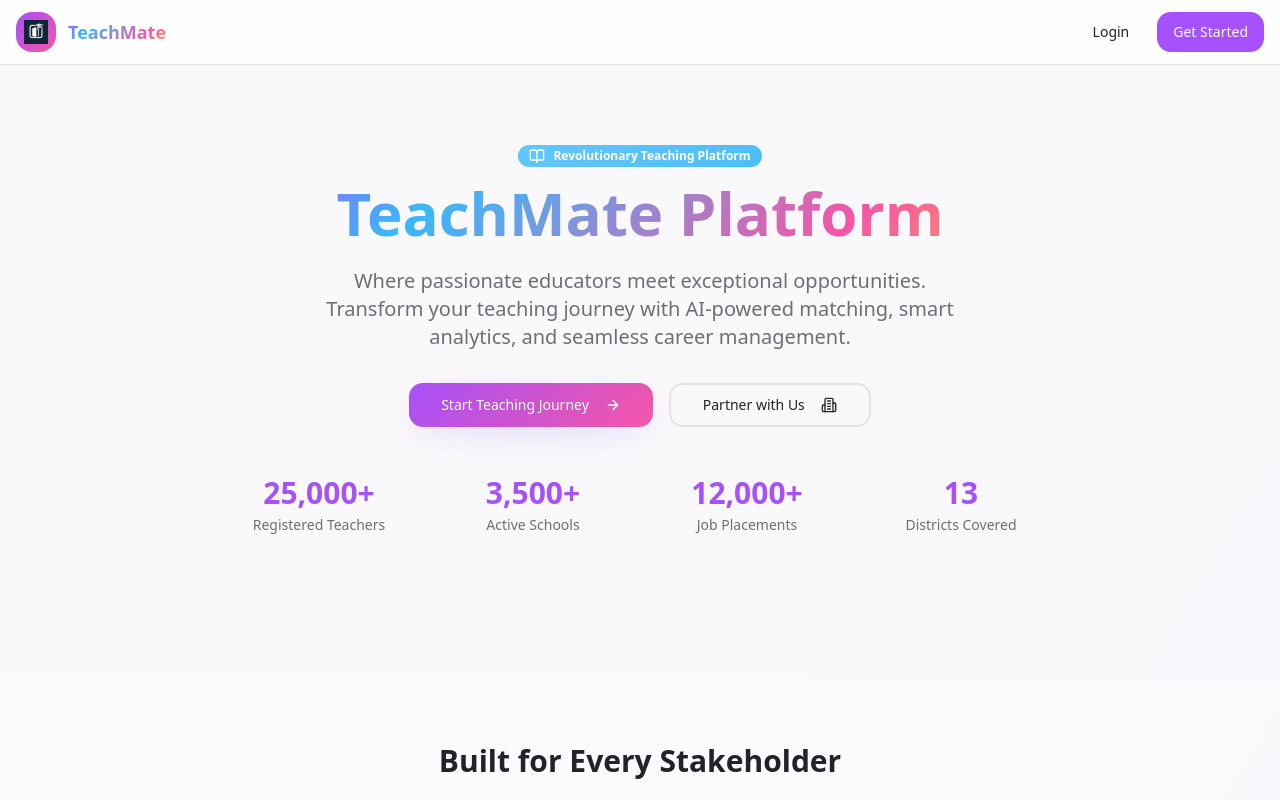
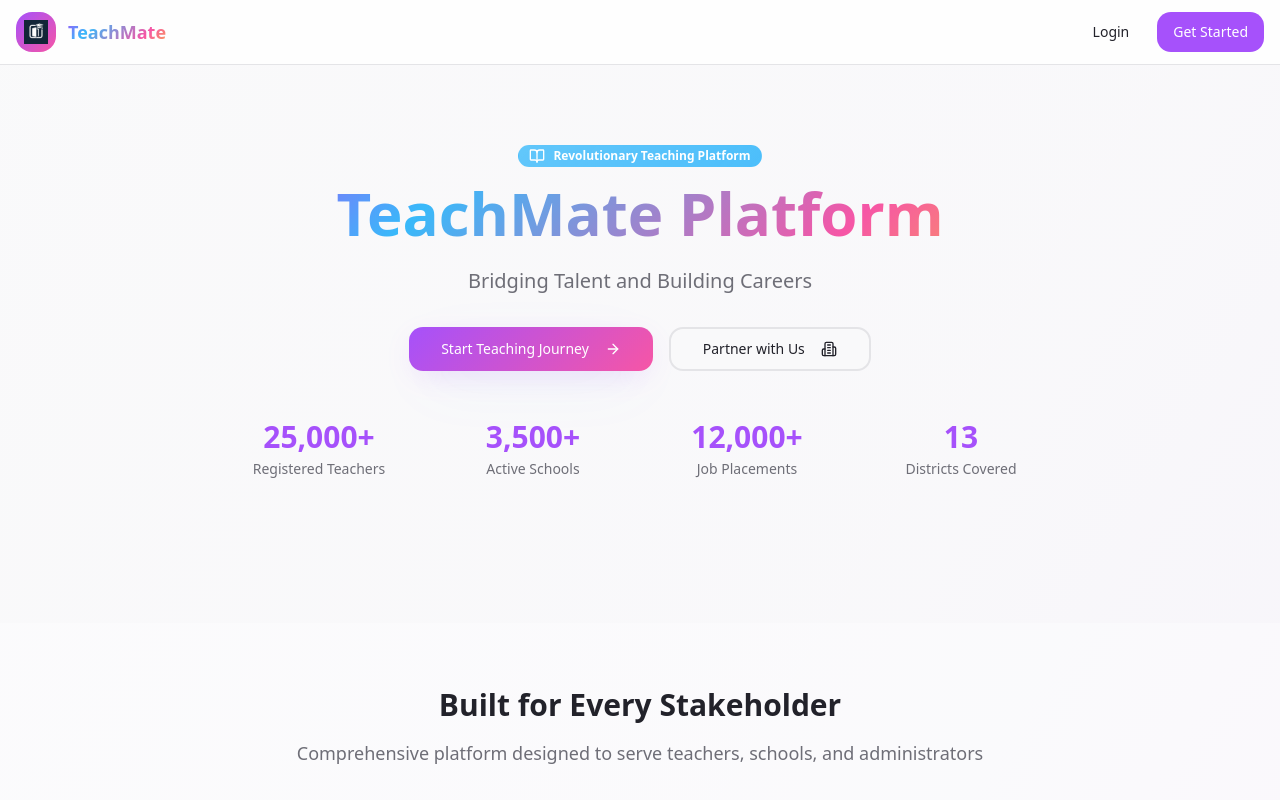
Before and after one commit to vijayabonu0-dev/andhra-teach-hub, a React (Vite) app: page / in a window 1280 px wide. Shown: the top 800 px of the page. Built offline with nearby package versions, Linux system fonts and the light colour scheme.

Commit message:
Update slogan on homepage

```diff
--- a/src/pages/Index.tsx
+++ b/src/pages/Index.tsx
@@ -71,8 +71,7 @@ const Index = () => {
           </h1>
 
           <p className="text-xl text-muted-foreground mb-8 max-w-2xl mx-auto">
-            Where passionate educators meet exceptional opportunities. Transform your teaching journey
-            with AI-powered matching, smart analytics, and seamless career management.
+            Bridging Talent and Building Careers
           </p>
 
           <div className="flex flex-col sm:flex-row gap-4 justify-center mb-12">
```
